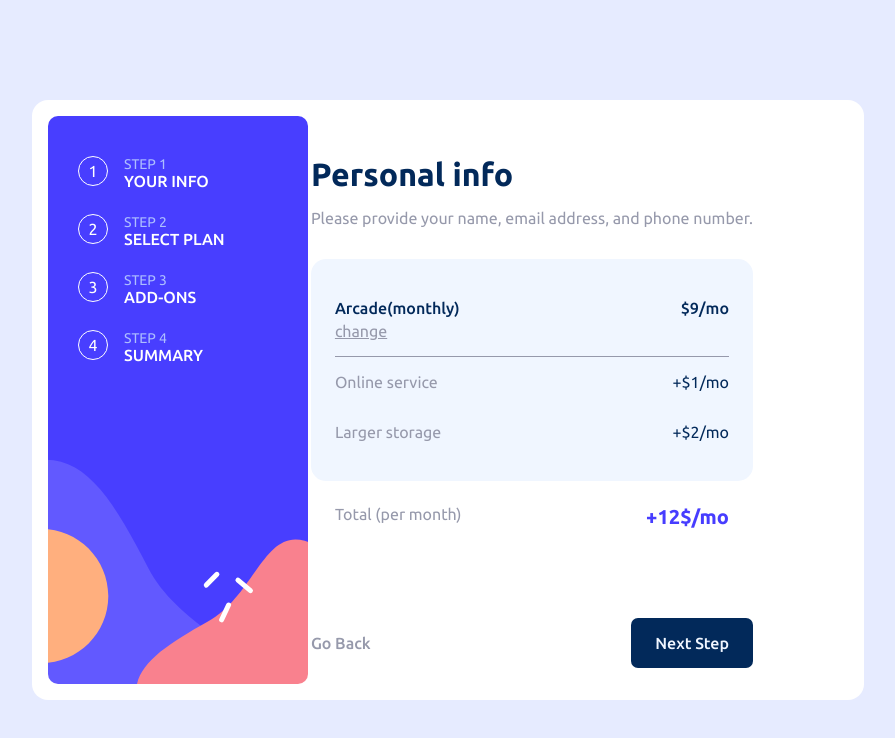
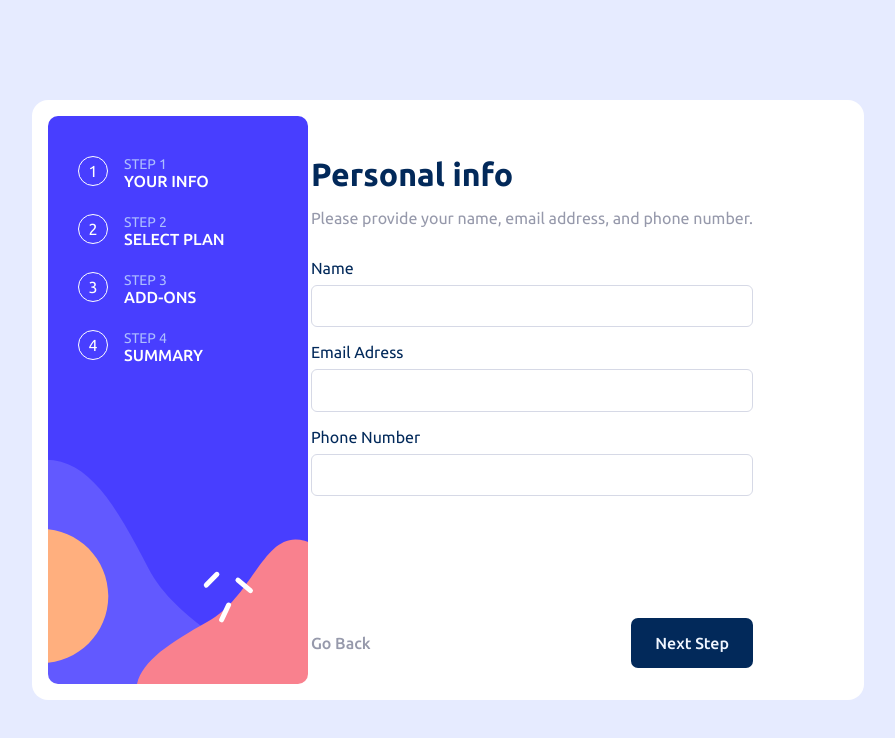
Before and after one commit to alejandrox64/Multi-Step-Form-Page, a React (Vite) app: page / in a window 1280 px wide. Shown: the top 738 px of the page, without its empty margins (192-1087 px from the left). Built offline with nearby package versions, Linux system fonts and the light colour scheme.

Commit message:
redux is implemented to manage state

```diff
--- a/package.json
+++ b/package.json
@@ -10,8 +10,10 @@
     "preview": "vite preview"
   },
   "dependencies": {
+    "@reduxjs/toolkit": "^2.2.1",
     "react": "^18.2.0",
-    "react-dom": "^18.2.0"
+    "react-dom": "^18.2.0",
+    "react-redux": "^9.1.0"
   },
   "devDependencies": {
     "@types/react": "^18.2.64",
--- a/src/MainCardForm.jsx
+++ b/src/MainCardForm.jsx
@@ -1,8 +1,46 @@
+// Components
+import FormInfo from "./Components/FormInfo";
+import Plan from "./Components/Plan";
+import AddOns from "./Components/AddOns";
 import ConfirmationStep from "./Components/ConfirmationStep";
+import FinishCard from "./Components/FinishCard";
+
 import Steps from "./Components/Steps";
 import styles from "./styles/MainCardForm.module.scss";
+import { useSelector, useDispatch } from "react-redux";
+import { nextStep, prevStep } from "./redux/reducers/stepsSlice";
 
 function MainCardForm() {
+  const step = useSelector((state) => state.steps.step);
+  const renderedComponent = useSelector(
+    (state) => state.steps.renderedCard[step - 1]
+  );
+  const dispatch = useDispatch();
+
+  const renderComponent = () => {
+    switch (renderedComponent) {
+      case "formInfo":
+        return <FormInfo />;
+      case "plan":
+        return <Plan />;
+      case "addOns":
+        return <AddOns />;
+      case "confirmationStep":
+        return <ConfirmationStep />;
+      case "finishCard":
+        return <FinishCard />;
+      default:
+        return null;
+    }
+  };
+  const handleNextClick = () => {
+    dispatch(nextStep());
+    console.log(step);
+  };
+  const handlePrevClick = () => {
+    dispatch(prevStep());
+  };
+
   return (
     <main className={styles.mainCardForm}>
       <Steps />
@@ -11,10 +49,14 @@ function MainCardForm() {
         <p className={styles.descriptionMainCard}>
           Please provide your name, email address, and phone number.
         </p>
-        <ConfirmationStep />
+        {renderComponent()}
         <div className={styles.buttons}>
-          <button className={styles.backButton}>Go Back</button>
-          <button className={styles.nextButton}>Next Step</button>
+          <button onClick={handlePrevClick} className={styles.backButton}>
+            Go Back
+          </button>
+          <button onClick={handleNextClick} className={styles.nextButton}>
+            Next Step
+          </button>
         </div>
       </div>
     </main>
--- a/src/main.jsx
+++ b/src/main.jsx
@@ -1,10 +1,14 @@
 import React from "react";
 import ReactDOM from "react-dom/client";
 import MainCardForm from "./MainCardForm.jsx";
+import { store } from "../src/redux/store/store.js";
+import { Provider } from "react-redux";
 import "./index.css";
 
 ReactDOM.createRoot(document.getElementById("root")).render(
   <React.StrictMode>
-    <MainCardForm />
+    <Provider store={store}>
+      <MainCardForm />
+    </Provider>
   </React.StrictMode>
 );
--- /dev/null
+++ b/src/redux/reducers/stepsSlice.js
@@ -0,0 +1,43 @@
+import { createSlice } from "@reduxjs/toolkit";
+
+const initialState = {
+  renderedCard: [
+    "formInfo",
+    "plan",
+    "addOns",
+    "confirmationStep",
+    "finishCard",
+  ],
+  step: 1,
+  title: [
+    "Personal info",
+    "Select your plan",
+    "Pick add-ons",
+    "Finishing up",
+    "Thank you!",
+  ],
+  description: [
+    "Please provide your name, email address, and phone number.",
+    "You have the option of monthly or yearly billing.",
+    "Add-ons help enhance your gaming experience.",
+    "Double-check everything looks OK before confirming.",
+    "Thanks for confirming your subscription! We hope you have fun using our platform. If you ever need support, please feel free to email us at support@loremgaming.com.",
+  ],
+};
+
+export const stepsSlice = createSlice({
+  name: "steps",
+  initialState,
+  reducers: {
+    nextStep: (state) => {
+      state.step < 5 ? state.step++ : state.step;
+    },
+    prevStep: (state) => {
+      state.step > 1 ? state.step-- : state.step;
+    },
+  },
+});
+
+export const { nextStep, prevStep } = stepsSlice.actions;
+
+export default stepsSlice.reducer;
--- /dev/null
+++ b/src/redux/store/store.js
@@ -0,0 +1,8 @@
+import { configureStore } from "@reduxjs/toolkit";
+import stepsReducer from "../reducers/stepsSlice";
+
+export const store = configureStore({
+  reducer: {
+    steps: stepsReducer,
+  },
+});
```
Also changed, not shown: 1 other file (tests, documents, lock files or other folders).
